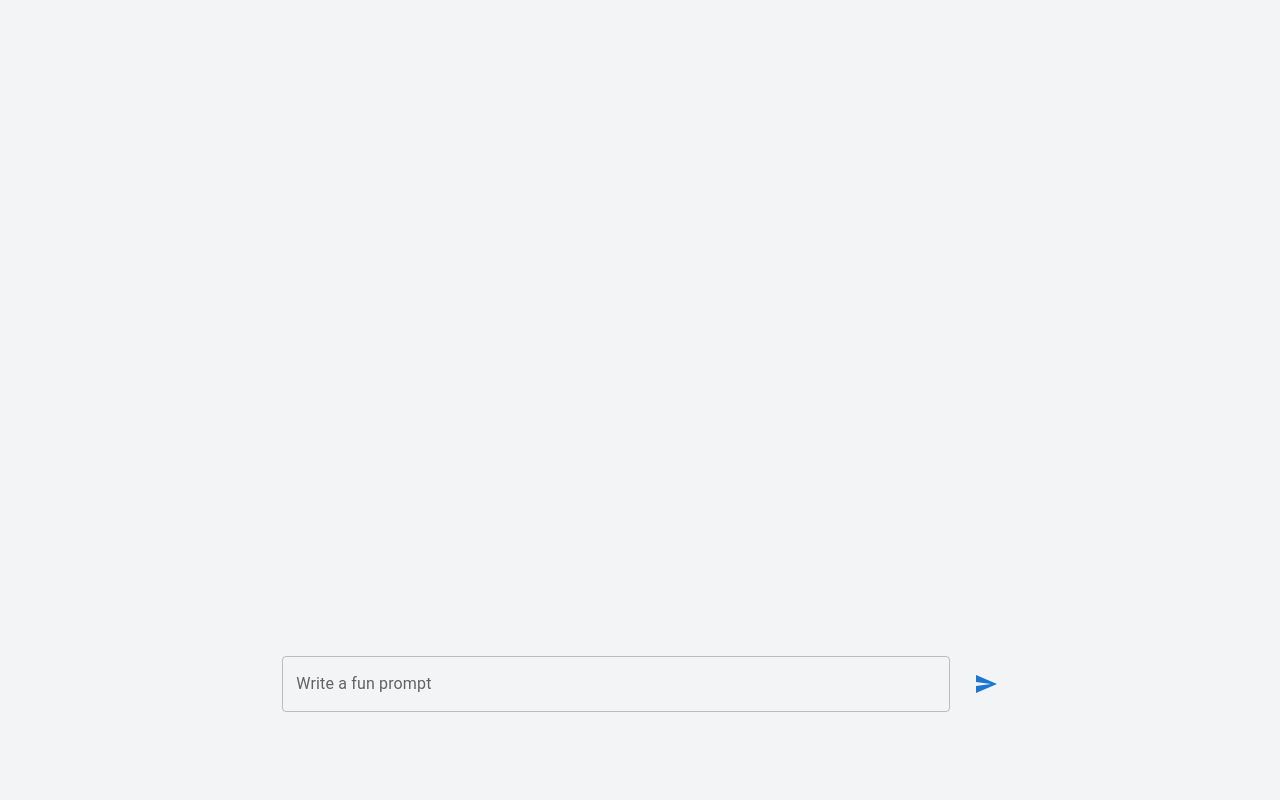
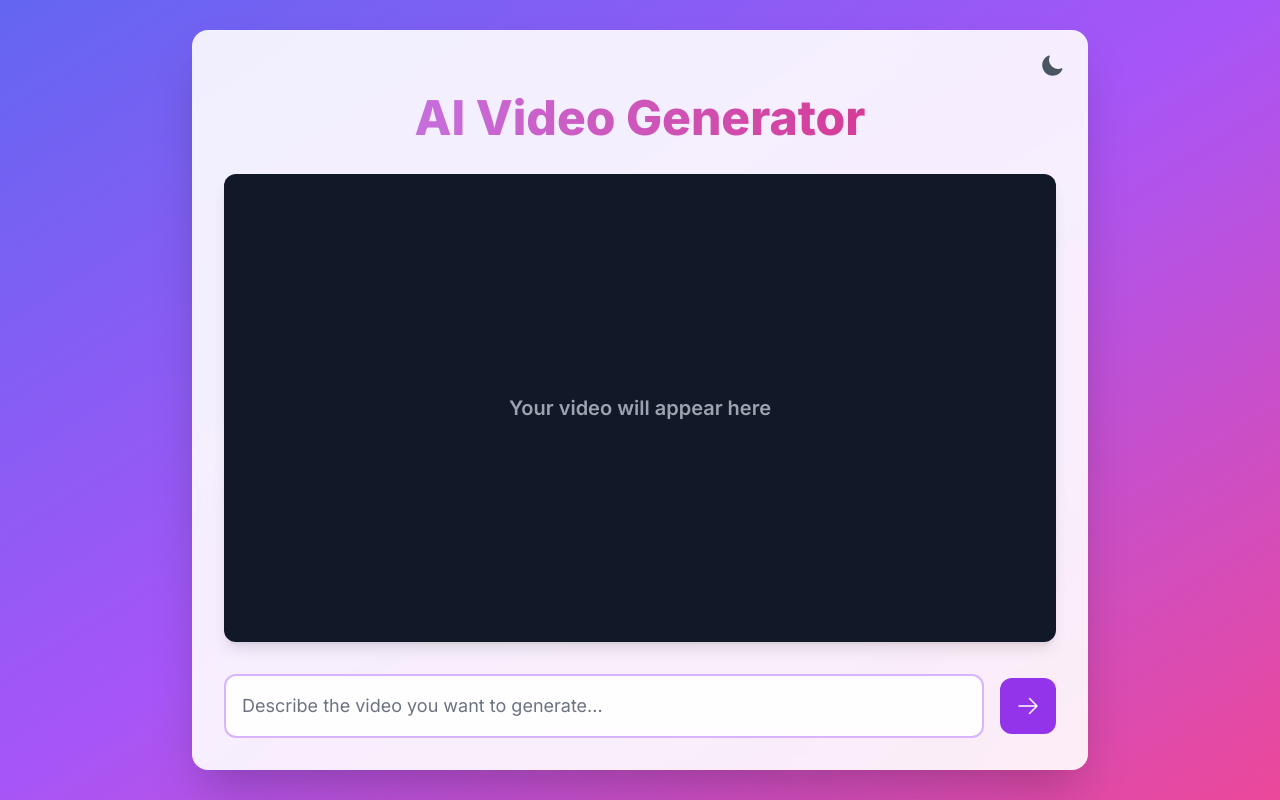
Before and after one commit to JonathanWMorris/3-Brown-1-Blue, a Next.js app in the folder frontend/: page / in a window 1280 px wide. Built offline with nearby package versions, Linux system fonts and the light colour scheme.

Commit message:
revamped front end

```diff
--- a/frontend/package.json
+++ b/frontend/package.json
@@ -11,6 +11,7 @@
   "dependencies": {
     "@emotion/react": "^11.13.3",
     "@emotion/styled": "^11.13.0",
+    "@heroicons/react": "^2.1.5",
     "@mui/icons-material": "^6.1.4",
     "@mui/material": "^6.1.4",
     "next": "14.2.15",
--- a/frontend/src/app/layout.tsx
+++ b/frontend/src/app/layout.tsx
@@ -1,21 +1,12 @@
 import type { Metadata } from "next";
-import localFont from "next/font/local";
+import { Inter } from "next/font/google";
 import "./globals.css";
 
-const geistSans = localFont({
-  src: "./fonts/GeistVF.woff",
-  variable: "--font-geist-sans",
-  weight: "100 900",
-});
-const geistMono = localFont({
-  src: "./fonts/GeistMonoVF.woff",
-  variable: "--font-geist-mono",
-  weight: "100 900",
-});
+const inter = Inter({ subsets: ["latin"] });
 
 export const metadata: Metadata = {
-  title: "Create Next App",
-  description: "Generated by create next app",
+  title: "Video Generation App",
+  description: "Generate videos from prompts",
 };
 
 export default function RootLayout({
@@ -25,11 +16,7 @@ export default function RootLayout({
 }>) {
   return (
     <html lang="en">
-      <body
-        className={`${geistSans.variable} ${geistMono.variable} antialiased`}
-      >
-        {children}
-      </body>
+      <body className={inter.className}>{children}</body>
     </html>
   );
 }
--- a/frontend/src/app/page.tsx
+++ b/frontend/src/app/page.tsx
@@ -1,78 +1,107 @@
 "use client";
 import React, { useState, FormEvent } from 'react';
-import TextField from '@mui/material/TextField';
-import IconButton from '@mui/material/IconButton';
-import SendIcon from '@mui/icons-material/Send';
-import Box from '@mui/material/Box';
-
-interface ApiResponse {
-  status: string;
-  message: string;
-}
+import { ArrowRightIcon, MoonIcon, SunIcon } from '@heroicons/react/24/solid';
 
 export default function Home() {
-  const [prompt, setPrompt] = useState<string>('');  // State for the prompt input
-  const [response, setResponse] = useState<ApiResponse | null>(null);  // State for the backend response
-  const [error, setError] = useState<string | null>(null);  // State for error handling
+  const [prompt, setPrompt] = useState<string>('');
+  const [videoUrl, setVideoUrl] = useState<string | null>(null);
+  const [isLoading, setIsLoading] = useState<boolean>(false);
+  const [isDarkMode, setIsDarkMode] = useState<boolean>(false);
 
   const handleSubmit = async (event: FormEvent) => {
     event.preventDefault();
+    setIsLoading(true);
+    try {
+      const response = await fetch('/backend/generate_video', {
+        method: 'POST',
+        headers: {
+          'Content-Type': 'application/json',
+        },
+        body: JSON.stringify({ prompt }),
+      });
 
-    try {
-      const res = await fetch(`/api/generate-video?prompt=${encodeURIComponent(prompt)}`, {
-        method: 'GET',
-      });
-      if (!res.ok) {
-        throw new Error('Failed to fetch data');
+      if (!response.ok) {
+        throw new Error('Network response was not ok');
       }
 
-      const data: ApiResponse = await res.json();
-      setResponse(data);  // Set the response data from the Flask backend
-      setError(null);  // Clear any previous errors
+      const data = await response.json();
+      setVideoUrl(data.videoUrl);
+      setPrompt('');
+      setIsLoading(false);
     } catch (error) {
-      setError('Failed to retrieve video. Please try again.');
-      setResponse(null);  // Clear any previous responses
+      console.error('Error:', error);
+      setIsLoading(false);
     }
+  };
+  const toggleDarkMode = () => {
+    setIsDarkMode(!isDarkMode);
   };
 
   return (
-    <main className="flex flex-col justify-between min-h-screen p-8 pb-20 sm:p-20 bg-gray-100">
-      <div className="flex-grow flex flex-col items-center justify-end w-full">
-        <Box
-          component="form"
-          sx={{ '& .MuiTextField-root': { m: 1, width: '75ch' } }}
-          noValidate
-          autoComplete="off"
-          onSubmit={handleSubmit}  // Form submission handler
+    <main className={`flex flex-col items-center justify-center min-h-screen p-4 transition-colors duration-300 ${
+      isDarkMode ? 'bg-gray-900' : 'bg-gradient-to-br from-indigo-500 via-purple-500 to-pink-500'
+    }`}>
+      <div className={`relative w-full max-w-4xl ${
+        isDarkMode ? 'bg-gray-800' : 'bg-white bg-opacity-90'
+      } backdrop-blur-lg rounded-2xl shadow-2xl p-8 space-y-8`}>
+        <button
+          onClick={toggleDarkMode}
+          className="absolute top-4 right-4 p-2 rounded-full focus:outline-none focus:ring-2 focus:ring-purple-500 transition duration-300 ease-in-out"
         >
-          <div className="flex items-center">
-            <TextField
-              id="outlined-helperText"
-              label="Write a fun prompt"
-              value={prompt}
-              onChange={(e) => setPrompt(e.target.value)}
-              variant="outlined"
-              aria-label="message input"
-              fullWidth
-            />
-            <IconButton color="primary" aria-label="send message" sx={{ ml: 1 }} type="submit">
-              <SendIcon />
-            </IconButton>
-          </div>
-        </Box>
+          {isDarkMode ? (
+            <SunIcon className="h-6 w-6 text-yellow-400" />
+          ) : (
+            <MoonIcon className="h-6 w-6 text-gray-600" />
+          )}
+        </button>
 
-        {response && (
-          <div className="mt-4">
-            <p>Status: {response.status}</p>
-            <p>Message: {response.message}</p>
-          </div>
-        )}
+        <h1 className={`text-5xl font-extrabold text-center ${
+          isDarkMode ? 'text-white' : 'text-transparent bg-clip-text bg-gradient-to-r from-purple-400 to-pink-600'
+        }`}>
+          AI Video Generator
+        </h1>
 
-        {error && (
-          <div className="mt-4 text-red-500">
-            <p>{error}</p>
-          </div>
-        )}
+        <div className="w-full aspect-video bg-gray-900 rounded-xl overflow-hidden shadow-lg">
+          {videoUrl ? (
+            <video src={videoUrl} controls className="w-full h-full object-cover">
+              Your browser does not support the video tag.
+            </video>
+          ) : (
+            <div className="flex items-center justify-center h-full text-gray-400 text-xl font-semibold">
+              {isLoading ? "Generating your video..." : "Your video will appear here"}
+            </div>
+          )}
+        </div>
+
+        <form onSubmit={handleSubmit} className="flex items-center space-x-4">
+          <input
+            type="text"
+            value={prompt}
+            onChange={(e) => setPrompt(e.target.value)}
+            placeholder="Describe the video you want to generate..."
+            className={`flex-grow p-4 ${
+              isDarkMode ? 'bg-gray-700 text-white' : 'bg-white bg-opacity-50'
+            } backdrop-blur-sm border-2 ${
+              isDarkMode ? 'border-gray-600' : 'border-purple-300'
+            } rounded-xl focus:outline-none focus:ring-2 focus:ring-purple-500 focus:border-transparent text-lg placeholder-gray-500 transition duration-300 ease-in-out`}
+          />
+          <button
+            type="submit"
+            disabled={isLoading}
+            className={`p-4 ${
+              isLoading ? 'bg-gray-400' : isDarkMode ? 'bg-purple-700 hover:bg-purple-800' : 'bg-purple-600 hover:bg-purple-700'
+            } text-white rounded-xl focus:outline-none focus:ring-2 focus:ring-purple-500 transition duration-300 ease-in-out transform hover:scale-105 disabled:hover:scale-100 disabled:opacity-50`}
+          >
+            {isLoading ? (
+              <svg className="animate-spin h-6 w-6 text-white" xmlns="http://www.w3.org/2000/svg" fill="none" viewBox="0 0 24 24">
+                <circle className="opacity-25" cx="12" cy="12" r="10" stroke="currentColor" strokeWidth="4"></circle>
+                <path className="opacity-75" fill="currentColor" d="M4 12a8 8 0 018-8V0C5.373 0 0 5.373 0 12h4zm2 5.291A7.962 7.962 0 014 12H0c0 3.042 1.135 5.824 3 7.938l3-2.647z"></path>
+              </svg>
+            ) : (
+              <ArrowRightIcon className="h-6 w-6" />
+            )}
+          </button>
+        </form>
       </div>
     </main>
   );
--- /dev/null
+++ b/frontend/src/pages/api/generate-video.ts
@@ -0,0 +1,43 @@
+import type { NextApiRequest, NextApiResponse } from 'next'
+import { spawn } from 'child_process'
+
+export default function handler(req: NextApiRequest, res: NextApiResponse) {
+  if (req.method !== 'POST') {
+    return res.status(405).json({ error: 'Method Not Allowed' })
+  }
+
+  const { prompt } = req.body
+
+  if (!prompt) {
+    return res.status(400).json({ error: 'Prompt is required' })
+  }
+
+  const process = spawn('python', ['backend/openai_model.py'])
+
+  let output = ''
+  let errorOutput = ''
+
+  process.stdout.on('data', (data) => {
+    output += data.toString()
+  })
+
+  process.stderr.on('data', (data) => {
+    errorOutput += data.toString()
+  })
+
+  process.on('close', (code) => {
+    if (code !== 0) {
+      return res.status(500).json({ error: errorOutput || 'An error occurred' })
+    }
+    try {
+      const jsonOutput = JSON.parse(output)
+      return res.status(200).json(jsonOutput)
+    } catch (error) {
+      return res.status(500).json({ error: 'Failed to parse output' })
+    }
+  })
+
+  // Send the prompt to the Python script
+  process.stdin.write(JSON.stringify({ prompt }))
+  process.stdin.end()
+}
```
Also changed, not shown: 1 other file (tests, documents, lock files or other folders).
